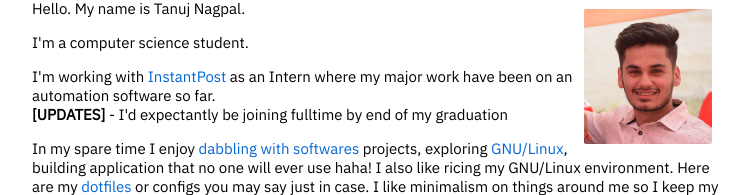
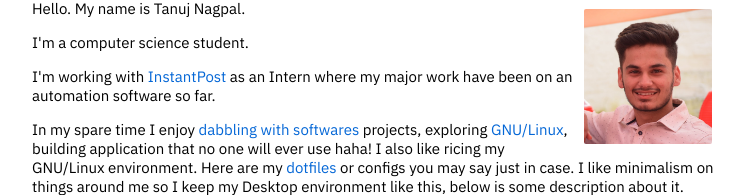
Before and after one commit to tanuj101/personal-web-space, a Nuxt app: page /about in a window 1280 px wide. Shown: the part 119-314 px from the top of the page, without its empty margins (263-1016 px from the left). Built offline with nearby package versions, Linux system fonts and the light colour scheme; a web font is replaced by a local one.

Commit message:
removed foolishness

```diff
--- a/pages/about/index.vue
+++ b/pages/about/index.vue
@@ -16,8 +16,6 @@
       <a href="/about/instantpost">InstantPost</a> as an Intern where my major
       work have been on an automation software so far.
       <br />
-      <b>[UPDATES]</b> - I'd expectantly be joining fulltime by end of my
-      graduation
       <!-- Find out more on
       <a href="https://www.linkedin.com/in/tanuj69/">LinkedIn</a>.-->
     </p>
```
